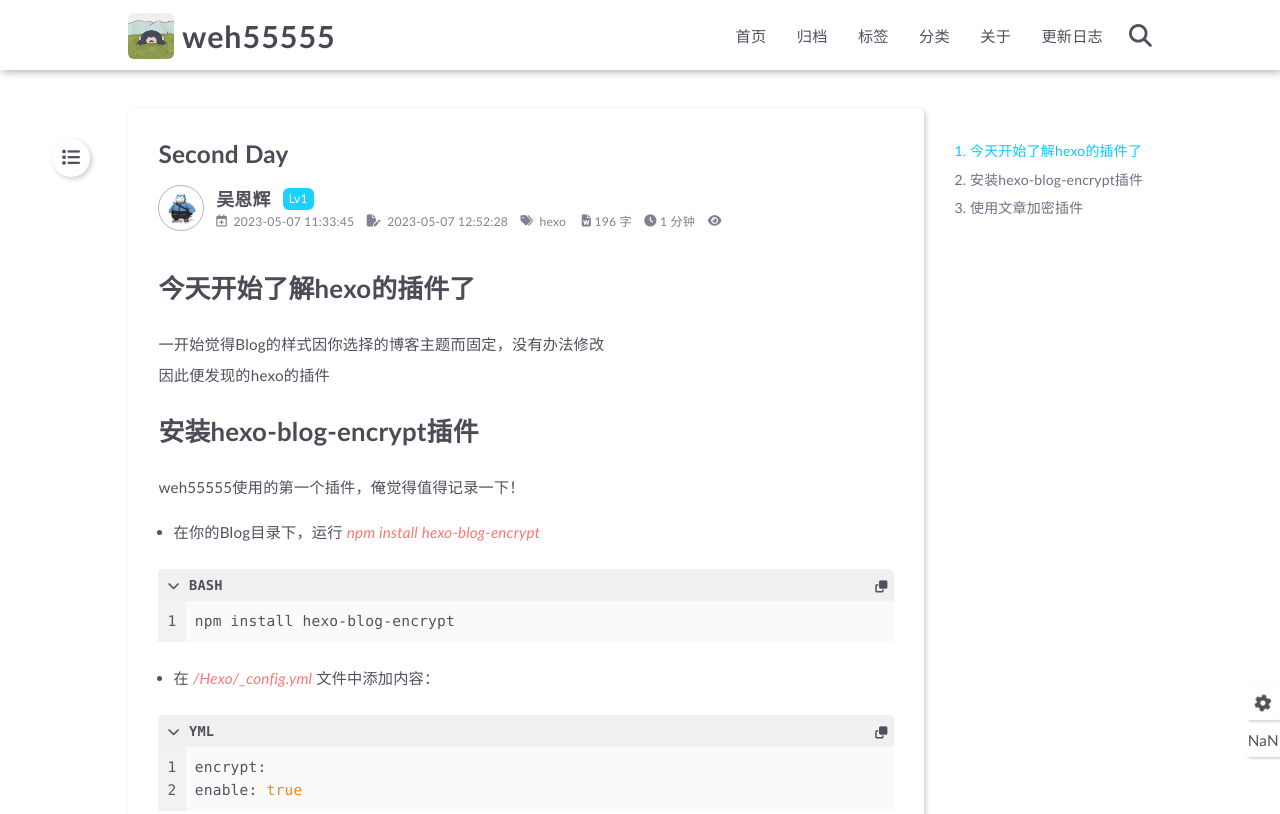
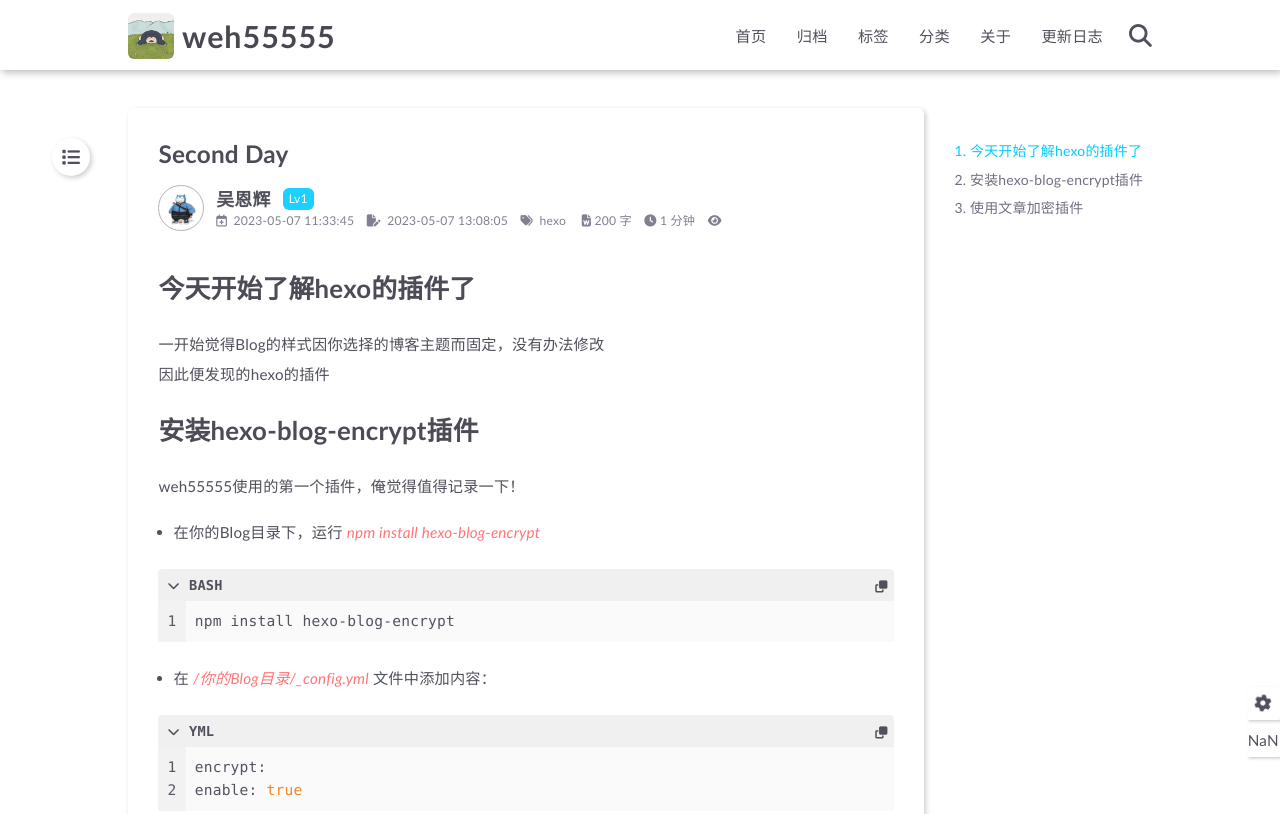
Before and after one commit to weh55555/weh55555.github.io, a plain HTML site: page 2023-05-07-Second-Day/index.html in a window 1280 px wide. Shown: the top 814 px of the page. Drawn offline with Linux system fonts and the light colour scheme; some packages are replaced by stand-ins of ours; a script that the page names is missing.

Commit message:
Site updated: 2023-05-07 13:08:16

```diff
--- a/2023-05-07-Second-Day/index.html
+++ b/2023-05-07-Second-Day/index.html
@@ -221,7 +221,7 @@
 
         <span class="article-update-date article-meta-item">
         <i class="fas fa-file-pen"></i>&nbsp;
-        <span class="pc">2023-05-07 12:52:28</span>
+        <span class="pc">2023-05-07 13:08:05</span>
     </span>
 
 
@@ -241,7 +241,7 @@
 
 
         <span class="article-wordcount article-meta-item">
-            <i class="fas fa-file-word"></i>&nbsp;<span>196 字</span>
+            <i class="fas fa-file-word"></i>&nbsp;<span>200 字</span>
         </span>
 
 
@@ -272,7 +272,7 @@
 
 <figure class="highlight bash"><table><tr><td class="gutter"><pre><span class="line">1</span><br></pre></td><td class="code"><pre><span class="line">npm install hexo-blog-encrypt</span><br></pre></td></tr></table></figure>
 <ul>
-    <li>在 <em style="color:#ff7675">/Hexo/_config.yml</em> 文件中添加内容：</li>
+    <li>在 <em style="color:#ff7675">/你的Blog目录/_config.yml</em> 文件中添加内容：</li>
 </ul>
 
 <figure class="highlight yml"><table><tr><td class="gutter"><pre><span class="line">1</span><br><span class="line">2</span><br></pre></td><td class="code"><pre><span class="line"><span class="attr">encrypt:</span></span><br><span class="line"><span class="attr">enable:</span> <span class="literal">true</span></span><br></pre></td></tr></table></figure>
--- a/search.xml
+++ b/search.xml
@@ -33,7 +33,7 @@
 
 <figure class="highlight bash"><table><tr><td class="code"><pre><span class="line">npm install hexo-blog-encrypt</span><br></pre></td></tr></table></figure>
 <ul>
-    <li>在 <em style="color:#ff7675">/Hexo/_config.yml</em> 文件中添加内容：</li>
+    <li>在 <em style="color:#ff7675">/你的Blog目录/_config.yml</em> 文件中添加内容：</li>
 </ul>
 
 <figure class="highlight yml"><table><tr><td class="code"><pre><span class="line"><span class="attr">encrypt:</span></span><br><span class="line"><span class="attr">enable:</span> <span class="literal">true</span></span><br></pre></td></tr></table></figure>
```
Also changed, not shown: index.html (+1 -1 lines).
